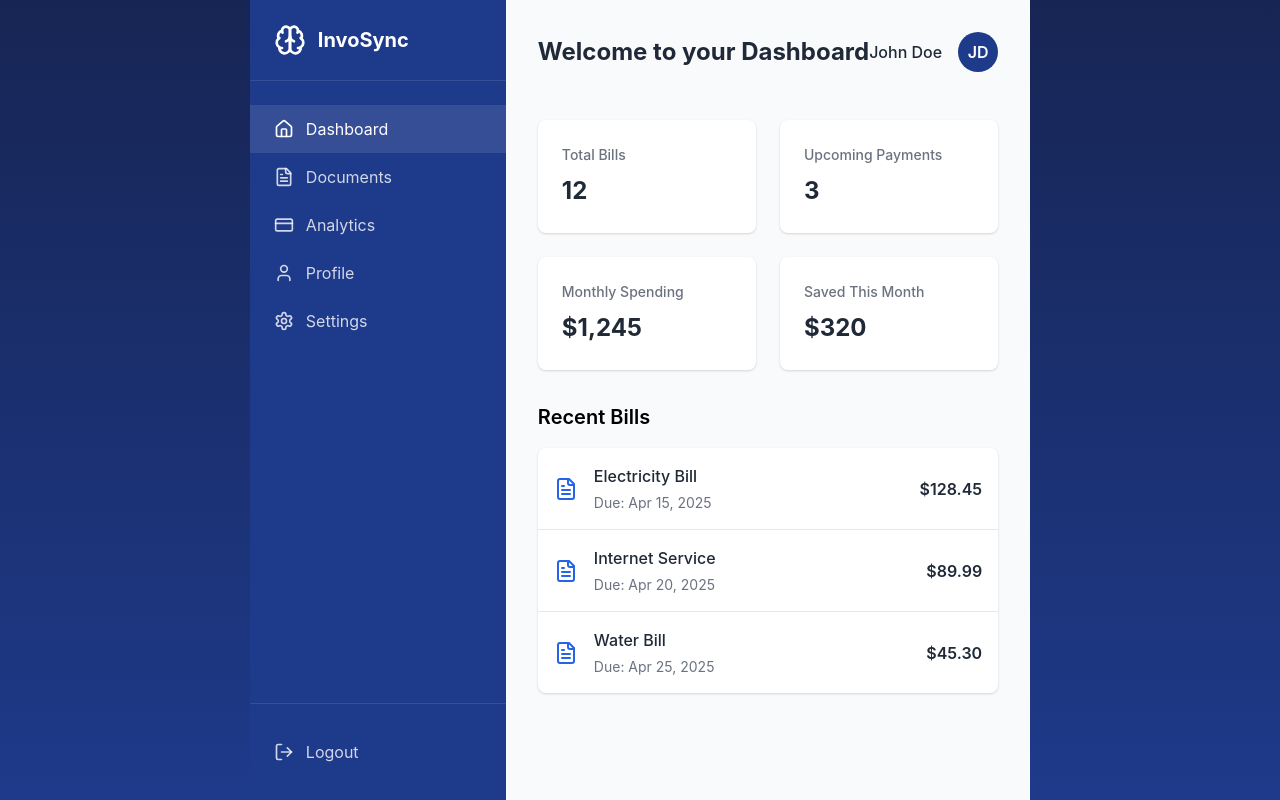
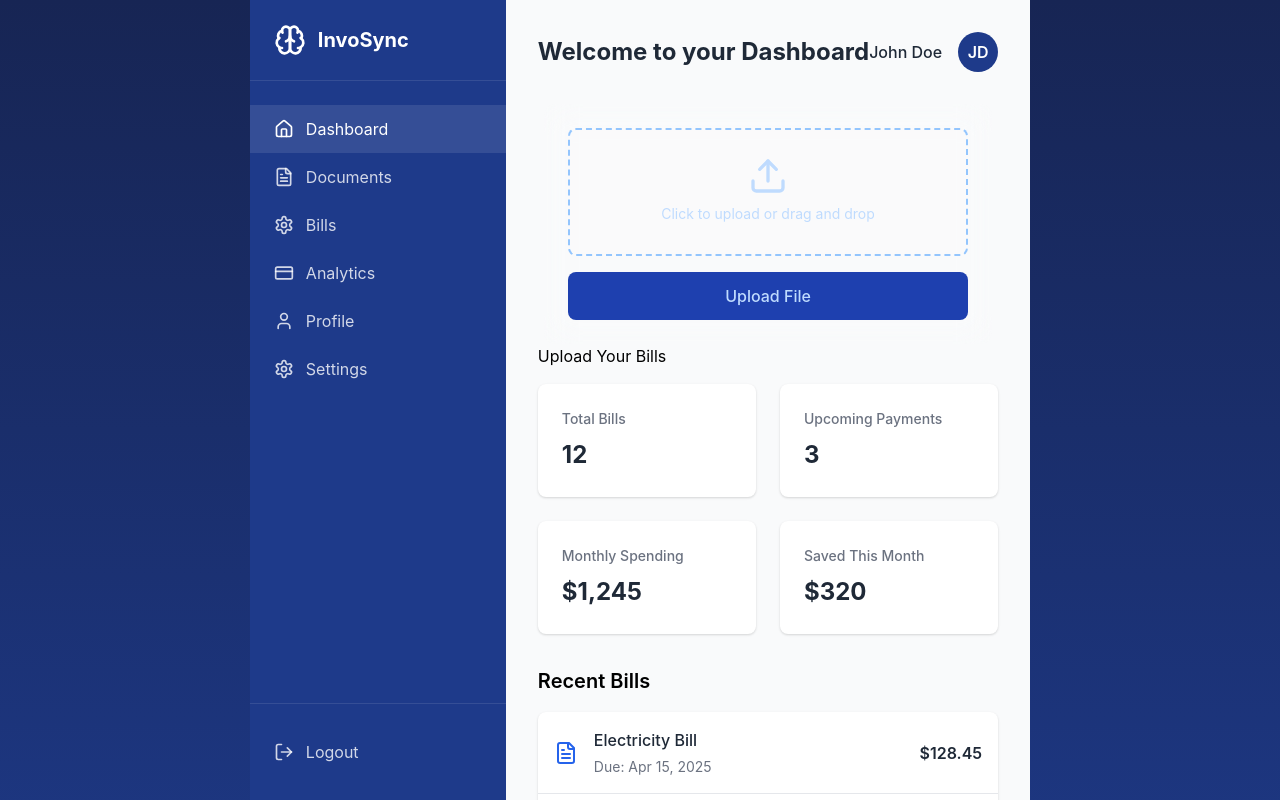
Before and after one commit to Vaibhav2154/05NEURATION, a React (Vite) app in the folder frontend/: page /dashboard in a window 1280 px wide. Shown: the top 800 px of the page. Built offline with nearby package versions, Linux system fonts and the light colour scheme.

Commit message:
File Upload Component without CSS

```diff
--- a/frontend/src/App.jsx
+++ b/frontend/src/App.jsx
@@ -7,6 +7,7 @@ import Dashboard from './components/Dashboard';
 import Documents from './components/Documents';
 import Templates from './components/Templates';
 import Analytics from './components/Analytics';
+import FileUpload from './components/Fileupload';
 
 function App() {
   return (
@@ -19,6 +20,7 @@ function App() {
         <Route path="/documents" element={<Documents />} />
         <Route path="/templates" element={<Templates />} />
         <Route path="/analytics" element={<Analytics />} />
+
       </Routes>
     </Router>
   );
--- a/frontend/src/components/Dashboard.jsx
+++ b/frontend/src/components/Dashboard.jsx
@@ -1,7 +1,7 @@
 import React from 'react';
 import { Link } from 'react-router-dom';
 import { Brain, LogOut, User, Settings, FileText, CreditCard, Home } from 'lucide-react';
-
+import FileUpload from './Fileupload';
 function Dashboard() {
   return (
     <div className="dashboard-container">
@@ -21,6 +21,10 @@ function Dashboard() {
             <FileText className="w-5 h-5" />
             <span>Documents</span>
           </Link>
+          <Link to="#" className="sidebar-link">
+            <Settings className="w-5 h-5" />
+            <span>Bills</span>
+          </Link>
           <Link to="/analytics" className="sidebar-link">
             <CreditCard className="w-5 h-5" />
             <span>Analytics</span>
@@ -33,6 +37,8 @@ function Dashboard() {
             <Settings className="w-5 h-5" />
             <span>Settings</span>
           </Link>
+
+
         </nav>
 
         <div className="sidebar-footer">
@@ -52,6 +58,10 @@ function Dashboard() {
             <div className="user-avatar">JD</div>
           </div>
         </header>
+        <div>
+          <FileUpload className="w-6 h-6 text-blue-600" />
+          <h2 className="upload-title">Upload Your Bills</h2>
+        </div>
 
         <div className="dashboard-content">
           <div className="stats-grid">
--- a/frontend/src/index.css
+++ b/frontend/src/index.css
@@ -1,4 +1,5 @@
 /* Main Container Styles */
+
 .app-container, body {
   min-height: 100vh;
   background-image: linear-gradient(to bottom, #172554, #1e3a8a);
```
Also changed, not shown: frontend/src/components/Fileupload.jsx (line endings or trailing spaces), 1 other file (tests, documents, lock files or other folders).
